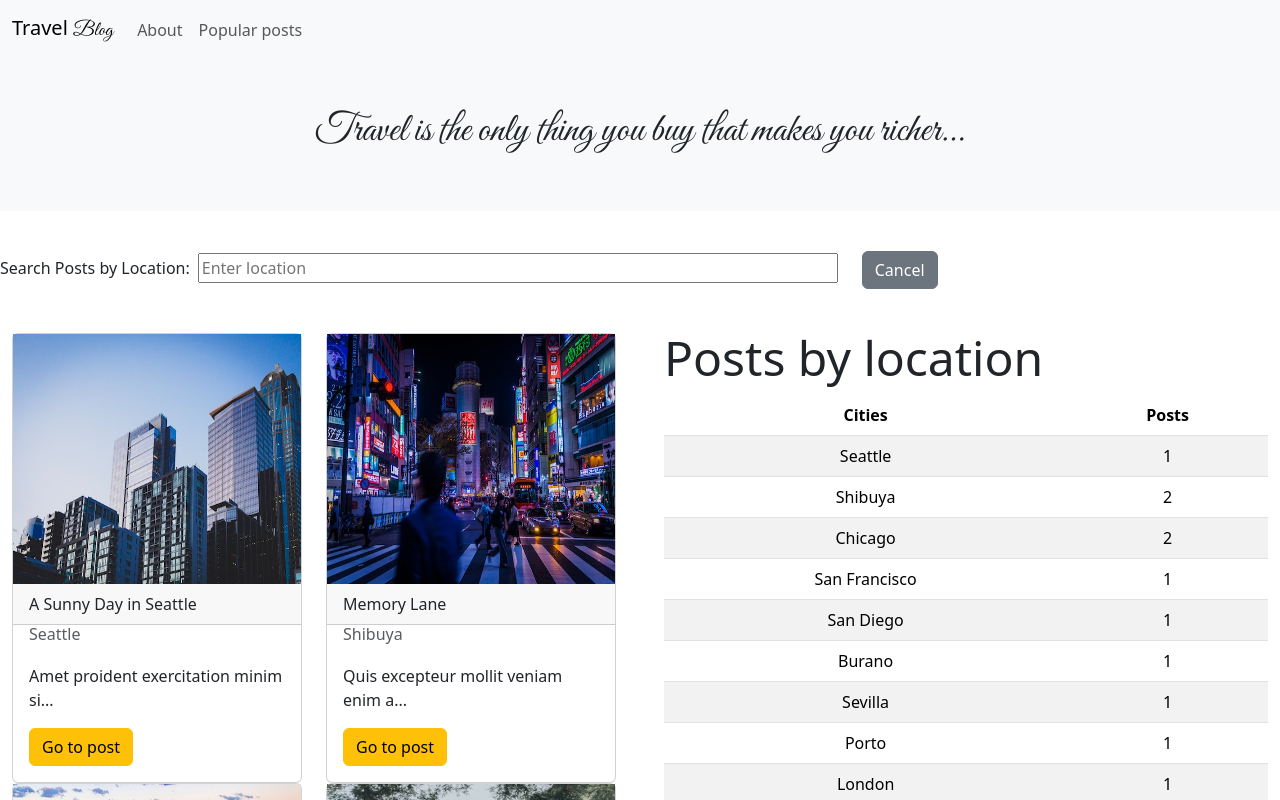
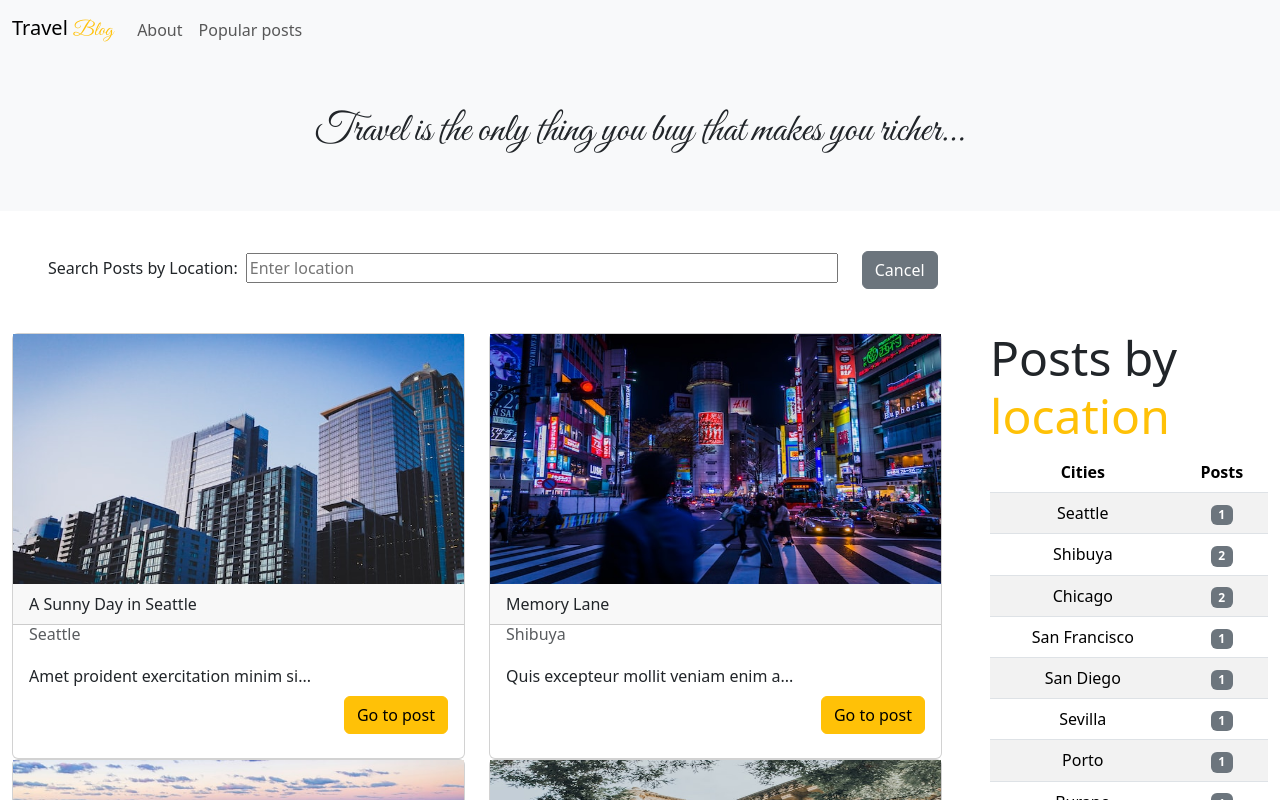
Before and after one commit to 9-5-pursuit/lab-intro-to-bootstrap-w-react, a React (Create React App) app: page / in a window 1280 px wide. Shown: the top 800 px of the page. Built offline with nearby package versions, Linux system fonts and the light colour scheme.

Commit message:
new table render and form margins

```diff
--- a/src/App.js
+++ b/src/App.js
@@ -20,7 +20,7 @@ function App() {
   return <main>
     <nav className="navbar navbar-expand-lg bg-body-tertiary">
       <div className="container-fluid">
-        <a className="navbar-brand" href="#">Travel <span className="script-font">Blog</span></a>
+        <a className="navbar-brand" href="#">Travel <span className="script-font text-warning">Blog</span></a>
         <button className="navbar-toggler" type="button" data-bs-toggle="collapse" data-bs-target="#navbarNavDropdown" aria-controls="navbarNavDropdown" aria-expanded="false" aria-label="Toggle navigation">
           <span className="navbar-toggler-icon"></span>
         </button>
@@ -41,16 +41,16 @@ function App() {
         <h1 className="script-font">Travel is the only thing you buy that makes you richer...</h1>
       </div>
     </header>
-    <div className="py-4 d-none d-sm-block">
-      <form className="">
+    <div className="py-4 px-5 d-none d-sm-block">
+      <form>
         <label htmlFor="search" className="form-label">Search Posts by Location:</label>
-        <input type="text" value={value} className="d-inline w-50 m-2 px-10" id="search" placeholder="Enter location" onChange={(e) => setValue(e.target.value)} />
+        <input type="text" value={value} className="d-inline m-2 w-50 px-10" id="search" placeholder="Enter location" onChange={(e) => setValue(e.target.value)} />
         <button type="click" className="btn btn-secondary m-3" onClick={() => setPost(postData)}>Cancel</button>
       </form>
     </div>
 
     <div className="row">
-      <div className="container py-1 col-lg px-4">
+      <div className="container py-1 col-lg-9 px-4">
         <div className="row row-cols-1 row-cols-md-2">
           {!bool && (post.map(item => (
             <CardList key={item.id} cards={item} />
@@ -65,7 +65,7 @@ function App() {
           }
         </div>
       </div>
-      <div className="col-lg px-4">
+      <div className="col-lg-3 px-4">
         <Table postData={postData} />
       </div>
     </div>
--- a/src/Components/CardList.js
+++ b/src/Components/CardList.js
@@ -1,21 +1,30 @@
 import React from 'react';
 import images from '../images/index'
 const CardList = ({ cards }) => {
-    let val = ""
-    if (cards.location.toLowerCase()=='san francisco') val = "san-francisco"
-    else if (cards.location.toLowerCase()=='san diego') val = "san-diego"
-    else val = cards.location.toLowerCase()
+  let val = ""
+  if (cards.location.toLowerCase() == 'san francisco') val = "san-francisco"
+  else if (cards.location.toLowerCase() == 'san diego') val = "san-diego"
+  else val = cards.location.toLowerCase()
   return (
     <div className="col-md-6">
       <div className="card">
-        <img src={images[val]} className='post-image-height' alt='city'/>
+        <img src={images[val]} className='post-image-height' alt='city' />
         <div className="card-header">{cards.title}</div>
         <h6 className="card-subtitle px-3 py-1 text-muted">{cards.location}</h6>
         <div className="card-body">
-          <p className="card-text">{cards.content.substring(0, 35)}...</p>
-          <a href="#" className="btn btn-warning">Go to post</a>
+          <div className="row">
+            <div className="col-12">
+              <p className="card-text">{cards.content.substring(0, 35)}...</p>
+            </div>
+          </div>
+          <div className="row my-2">
+            <div className="col-12 d-flex justify-content-end">
+              <a href="#" className="btn btn-warning">Go to post</a>
+            </div>
+          </div>
         </div>
       </div>
+
     </div>
   );
 };
--- a/src/Components/Table.js
+++ b/src/Components/Table.js
@@ -13,7 +13,7 @@ export default function Table({ postData }) {
     return (
 
         <>
-            <h3 className="display-5">Posts by location</h3>
+            <h3 className="display-5">Posts by <span className="text-warning">location</span></h3>
             <table className="table table-striped table-hover text-center">
                 <thead>
                     <tr>
@@ -22,46 +22,16 @@ export default function Table({ postData }) {
                     </tr>
                 </thead>
                 <tbody>
-                    <tr>
-                        <td>Seattle</td>
-                        <td>{showCount(postData, 'Seattle')}</td>
-                    </tr>
-                    <tr>
-                        <td>Shibuya</td>
-                        <td>{showCount(postData, 'Shibuya')}</td>
-                    </tr>
-                    <tr>
-                        <td>Chicago</td>
-                        <td>{showCount(postData, 'Chicago')}</td>
-                    </tr>
-                    <tr>
-                        <td>San Francisco</td>
-                        <td>{showCount(postData, 'San Francisco')}</td>
-                    </tr>
-                    <tr>
-                        <td>San Diego</td>
-                        <td>{showCount(postData, 'San Diego')}</td>
-                    </tr>
-                    <tr>
-                        <td>Burano</td>
-                        <td>{showCount(postData, 'Burano')}</td>
-                    </tr>
-                    <tr>
-                        <td>Sevilla</td>
-                        <td>{showCount(postData, 'Sevilla')}</td>
-                    </tr>
-                    <tr>
-                        <td>Porto</td>
-                        <td>{showCount(postData, 'Porto')}</td>
-                    </tr>
-                    <tr>
-                        <td>London</td>
-                        <td>{showCount(postData, 'London')}</td>
-                    </tr>
-                    <tr>
-                        <td>Dubai</td>
-                        <td>{showCount(postData, 'Dubai')}</td>
-                    </tr>
+                    {
+                        postData.map((item, i) => {
+                            return (
+                                <tr key={i}>
+                                    <td>{item.location}</td>
+                                    <td><span className="badge text-bg-secondary">{showCount(postData, item.location)}</span></td>
+                                </tr>
+                            )
+                        })
+                    }
                 </tbody>
             </table>
         </>
```
Lines whose indentation alone changed are shown as unchanged.
